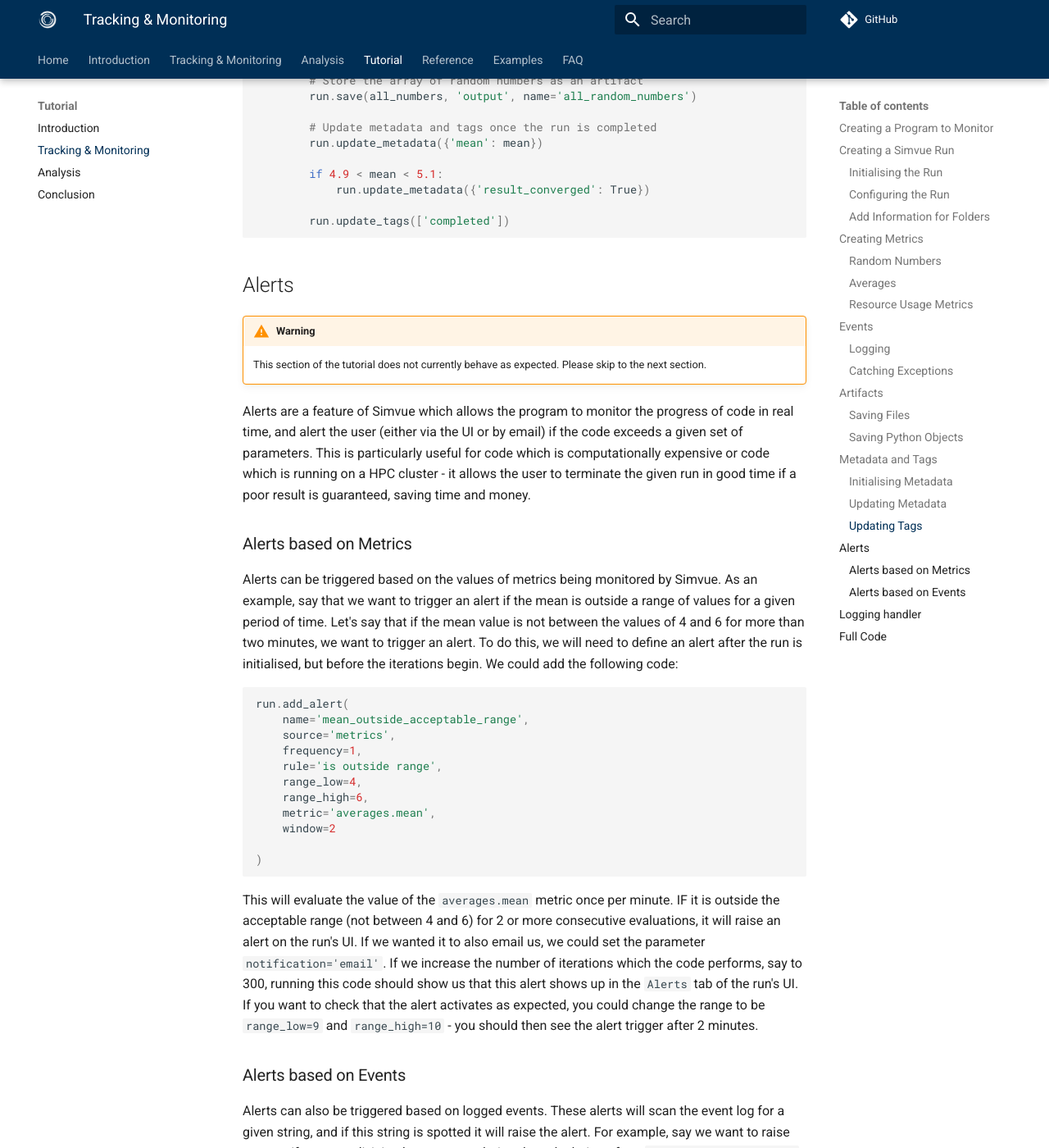
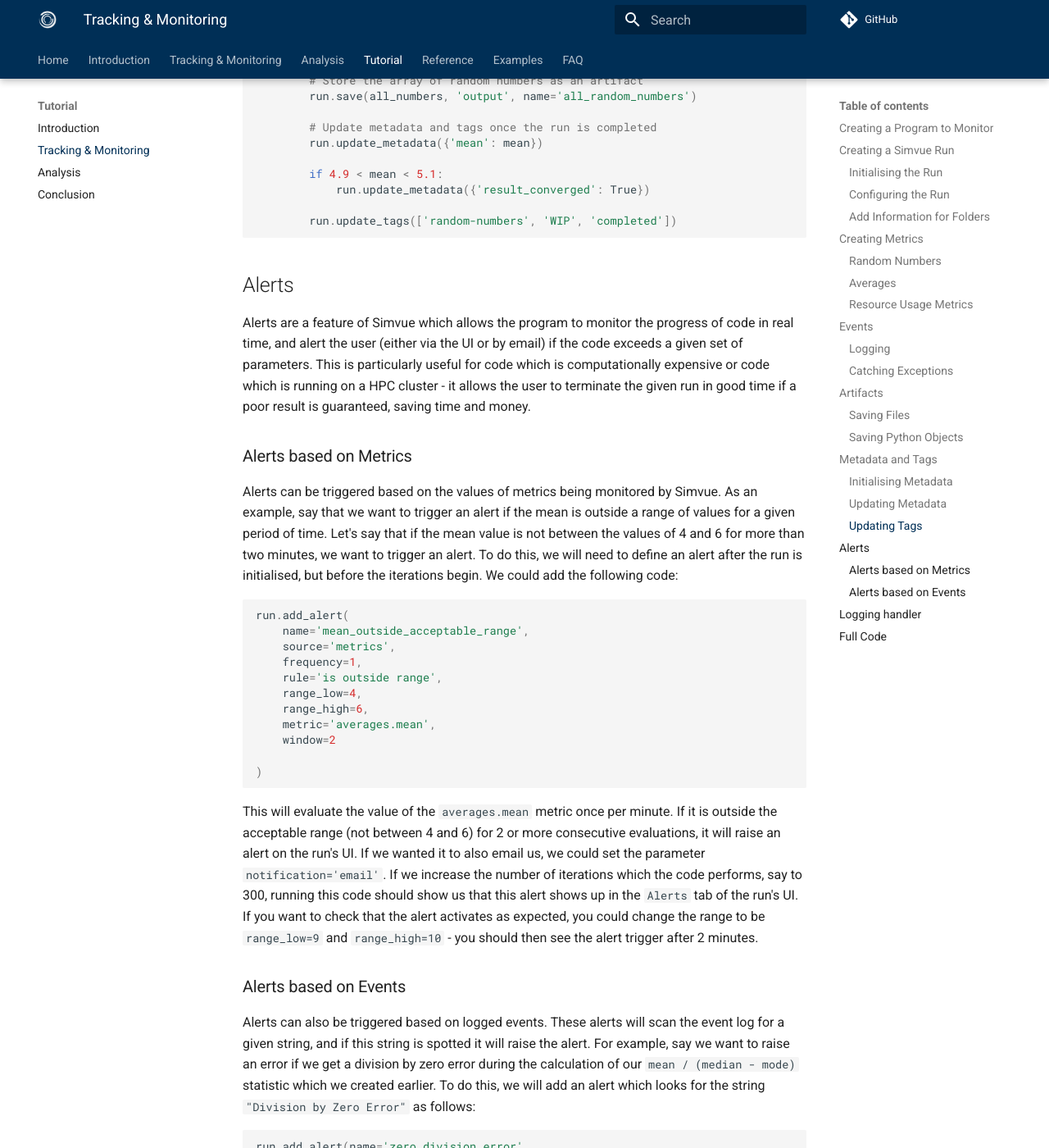
Before and after one commit to simvue-io/docs, an MkDocs documentation site: the page built from docs/tutorial/tracking-and-monitoring.md, in a window 1280 px wide and 1400 px high, scrolled down 16722 px. Shown: the whole window at 82% size. Built offline with MkDocs 1.6.1 and Material for MkDocs 9.7.7, drawn with Linux system fonts in a browser that asks for light colours; some of the changed text lies outside the part shown.

Commit message:
Fixes from review with Steve and Dan

````diff
--- a/docs/tutorial/tracking-and-monitoring.md
+++ b/docs/tutorial/tracking-and-monitoring.md
@@ -538,7 +538,7 @@ If we rerun our code now, we should see that the `Metadata` tab of the run's UI
 In a similar way, we can update the tags of a run at any point. Let us say that we want to keep track of which runs have been completed, and which were interrupted / crashed before they could finish. To do this, we will add a new tag to our run initialisation when the code is complete, by adding the following line to the end of our code:
 
 ``` py
-run.update_tags(['completed'])
+run.update_tags(['random-numbers', 'WIP', 'completed'])
 ```
 
 Now running our code and allowing the run to complete should show that a new tag is added to the run in the `Runs` tab of the UI. If the code is ran and stopped mid way through its iterations, then the run should not have the new tag. You can then use the filters in the UI to only show runs which fully completed - in our case, this should only show the one run which we just allowed to be fully completed.
@@ -636,15 +636,11 @@ if __name__ == "__main__":
         if 4.9 < mean < 5.1:
             run.update_metadata({'result_converged': True})
 
-        run.update_tags(['completed'])
+        run.update_tags(['random-numbers', 'WIP', 'completed'])
 
 ```
 
 ## Alerts
-!!! warning
-
-    This section of the tutorial does not currently behave as expected. Please skip to the next section.
-
 Alerts are a feature of Simvue which allows the program to monitor the progress of code in real time, and alert the user (either via the UI or by email) if the code exceeds a given set of parameters. This is particularly useful for code which is computationally expensive or code which is running on a HPC cluster - it allows the user to terminate the given run in good time if a poor result is guaranteed, saving time and money.
 
 ### Alerts based on Metrics
@@ -663,7 +659,7 @@ run.add_alert(
 
 )
 ```
-This will evaluate the value of the `averages.mean` metric once per minute. IF it is outside the acceptable range (not between 4 and 6) for 2 or more consecutive evaluations, it will raise an alert on the run's UI. If we wanted it to also email us, we could set the parameter `notification='email'`. If we increase the number of iterations which the code performs, say to 300, running this code should show us that this alert shows up in the `Alerts` tab of the run's UI. If you want to check that the alert activates as expected, you could change the range to be `range_low=9` and `range_high=10` - you should then see the alert trigger after 2 minutes.
+This will evaluate the value of the `averages.mean` metric once per minute. If it is outside the acceptable range (not between 4 and 6) for 2 or more consecutive evaluations, it will raise an alert on the run's UI. If we wanted it to also email us, we could set the parameter `notification='email'`. If we increase the number of iterations which the code performs, say to 300, running this code should show us that this alert shows up in the `Alerts` tab of the run's UI. If you want to check that the alert activates as expected, you could change the range to be `range_low=9` and `range_high=10` - you should then see the alert trigger after 2 minutes.
 
 ### Alerts based on Events
 Alerts can also be triggered based on logged events. These alerts will scan the event log for a given string, and if this string is spotted it will raise the alert. For example, say we want to raise an error if we get a division by zero error during the calculation of our `mean / (median - mode)` statistic which we created earlier. To do this, we will add an alert which looks for the string `"Division by Zero Error"` as follows:
@@ -790,7 +786,7 @@ if __name__ == "__main__":
         if 4.9 < mean < 5.1:
             run.update_metadata({'result_converged': True})
 
-        run.update_tags(['completed'])
+        run.update_tags(['random-numbers', 'WIP', 'completed'])
 
 ```
 
@@ -979,7 +975,7 @@ if __name__ == "__main__":
         if 4.9 < mean < 5.1:
             run.update_metadata({'result_converged': True})
 
-        run.update_tags(['completed'])
+        run.update_tags(['random-numbers', 'v1', 'completed'])
 ```
 
 After running your full script, you can now move on to the [^^Analysis^^](/tutorial/analysis) section of the tutorial to learn about how we can retrieve data from a run and use it to perform some data analysis.
````
